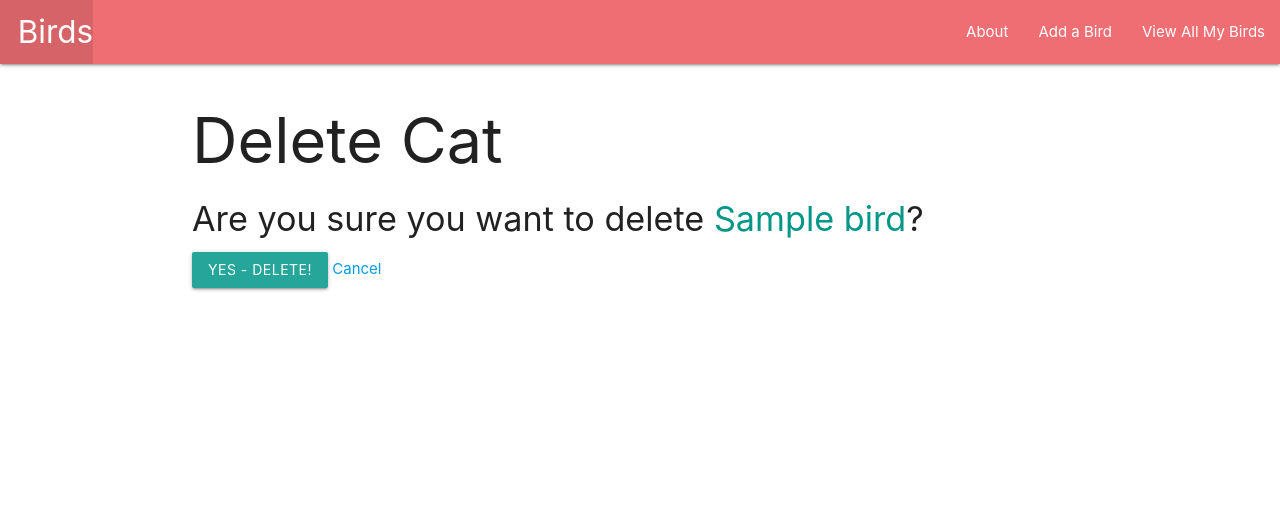
After one commit to keanna21/birds-collector, a Django app: page /birds/1/delete/ in a window 1280 px wide. The commit adds this page. Shown: the top 528 px of the page. Run offline with Django 4.2, Linux system fonts and the light colour scheme; tables that the repository leaves empty hold one stand-in row (values such as "Sample post").

Commit message:
add update and delete

```diff
--- a/main_app/admin.py
+++ b/main_app/admin.py
@@ -1,4 +1,5 @@
 from django.contrib import admin
+from .models import Bird, Feeding
 
 # Register your models here.
 from .models import Bird
--- a/main_app/models.py
+++ b/main_app/models.py
@@ -9,3 +9,18 @@ class Bird(models.Model):
 	age = models.IntegerField()
 	def get_absolute_url(self):
 		return reverse('detail', kwargs={'bird_id': self.id})
+
+MEALS = (
+    ('B', 'Breakfast'),
+    ('L', 'Lunch'),
+    ('D', 'Dinner')
+)
+
+class Feeding(models.Model):
+  date = models.DateField()
+  meal = models.CharField(max_length=1, choices=MEALS,
+  default=MEALS[0][0])
+  bird = models.ForeignKey(Bird, on_delete=models.CASCADE)
+
+  def __str__(self):
+	  return f'{self.get_meal_display()} on {self.date}'
--- /dev/null
+++ b/main_app/templates/main_app/bird_confirm_delete.html
@@ -0,0 +1,13 @@
+{% extends 'base.html' %}
+
+{% block content %}
+  <h1>Delete Cat</h1>
+
+  <h4>Are you sure you want to delete <span class="teal-text">{{ object.name }}</span>?</h4>
+
+  <form action="" method="POST">
+    {% csrf_token %}
+    <input type="submit" value="Yes - Delete!" class="btn">
+    <a href="{% url 'detail' bird.id %}">Cancel</a>
+  </form>
+{% endblock %}
--- a/main_app/templates/main_app/bird_form.html
+++ b/main_app/templates/main_app/bird_form.html
@@ -1,6 +1,11 @@
 {% extends 'base.html' %}
 
 {% block content %}
+{% if object %}
+    <h1>Edit <span class="teal-text">{{object.name}}</span></h1>
+  {% else %}
+    <h1>Add Bird</h1>
+  {% endif %}
   <form action="" method="post">
     {% csrf_token %}
     <table>
--- a/main_app/urls.py
+++ b/main_app/urls.py
@@ -7,4 +7,6 @@ urlpatterns = [
     path('birds/', views.birds_index, name='index'),
     path('birds/<int:bird_id>/', views.birds_detail, name='detail'),
     path('birds/create/', views.BirdCreate.as_view(), name='birds_create'),
+    path('birds/<int:pk>/update/', views.BirdUpdate.as_view(), name='birds_update'),
+path('birds/<int:pk>/delete/', views.BirdDelete.as_view(), name='birds_delete'),
 ]
--- a/main_app/views.py
+++ b/main_app/views.py
@@ -1,9 +1,20 @@
 from django.shortcuts import render
 from django.views.generic.edit import CreateView
 from .models import Bird
+from django.views.generic.edit import CreateView, UpdateView, DeleteView
+
 
 # Create your views here.
 from django.http import HttpResponse
+
+class BirdUpdate(UpdateView):
+  model = Bird
+  fields = ['breed', 'description', 'age']
+
+class BirdDelete(DeleteView):
+  model = Bird
+  success_url = '/birds/'
+
 
 
 
```
Also changed, not shown: main_app/templates/birds/detail.html (+7 -4 lines), main_app/migrations/0002_feeding.py (added).
